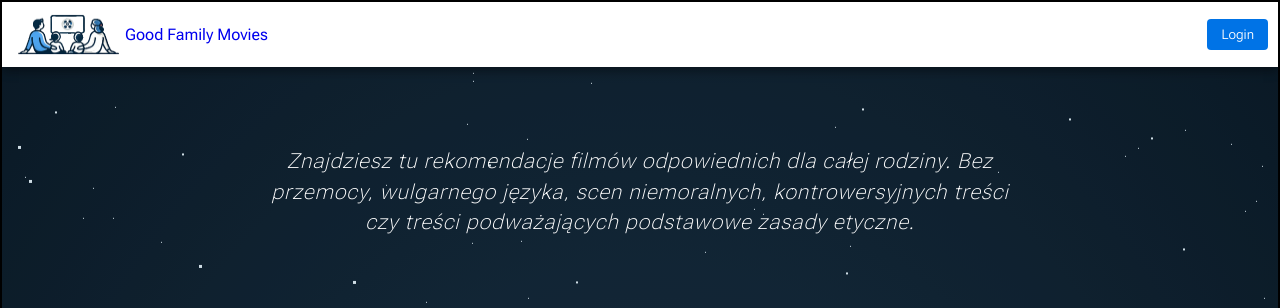
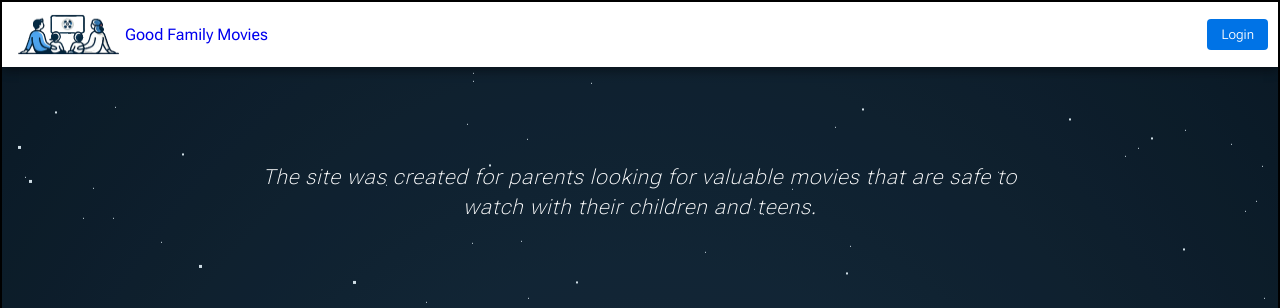
Before and after one commit to artur-IT/Our-Family-Films, a Next.js app: page / in a window 1280 px wide. Shown: the top 308 px of the page. Built offline with nearby package versions, Linux system fonts and the light colour scheme; no server answers; the database is empty.

Commit message:
translate Hero information to EN

```diff
--- a/src/components/Hero/Hero.tsx
+++ b/src/components/Hero/Hero.tsx
@@ -26,19 +26,16 @@ export const Hero = () => {
           }}
         >
           {slideIndex === 0 && (
-            <>
-              Znajdziesz tu rekomendacje filmów odpowiednich dla całej rodziny. Bez przemocy, wulgarnego języka, scen niemoralnych,
-              kontrowersyjnych treści czy treści podważających podstawowe zasady etyczne.
-            </>
+            <>The site was created for parents looking for valuable movies that are safe to watch with their children and teens.</>
           )}
           {slideIndex === 1 && (
             <>
-              Filmy, które obejrzeliśmy razem z naszymi nastoletnimi dziećmi. Jest w nich wyraźnie zarysowane dobro i zło, promowane są
-              wartości chrześcijańskie m.in. rodzina, przyjaźń, miłość, nadzieja, pomoc słabszym i potrzebującym, poświęcenie, szacunek dla
-              innych.
+              These are films that we watched with our teenage children. The movies clearly show what is good and what is evil, and they
+              promote Christian values like family, friendship, love, hope, helping those in need, sacrifice, and respect for others.
             </>
           )}
-          {slideIndex === 2 && "To filmy, które inspirują, podnoszą na duchu i wzmacniają więzi rodzinne."}
+          {slideIndex === 2 &&
+            "films that are suitable for all the family. We want to avoid films with stupid violence, bad language, scenes that are too sexual, films that are controversial, or films that do not follow basic moral rules"}
         </div>
       ))}
     </div>
```
